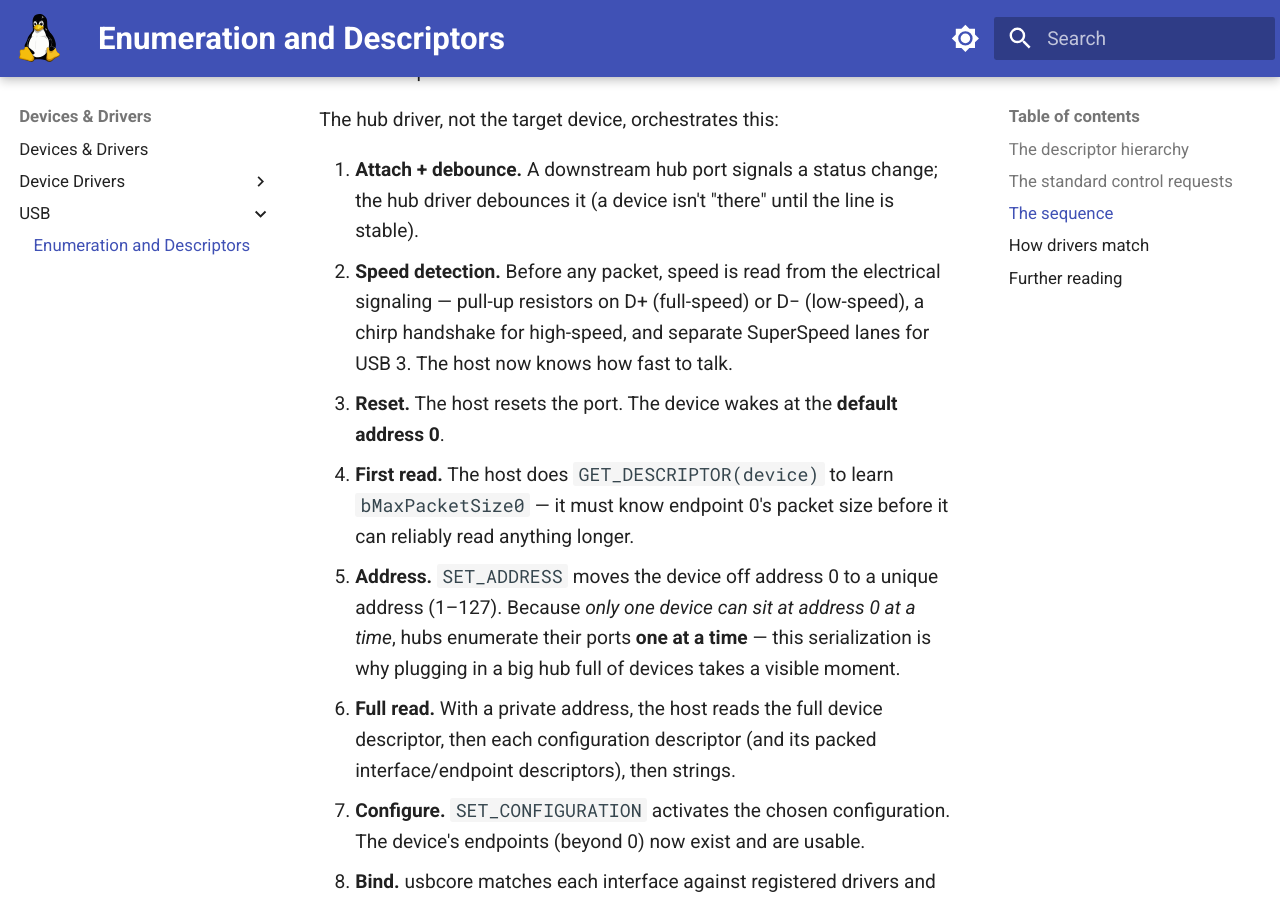
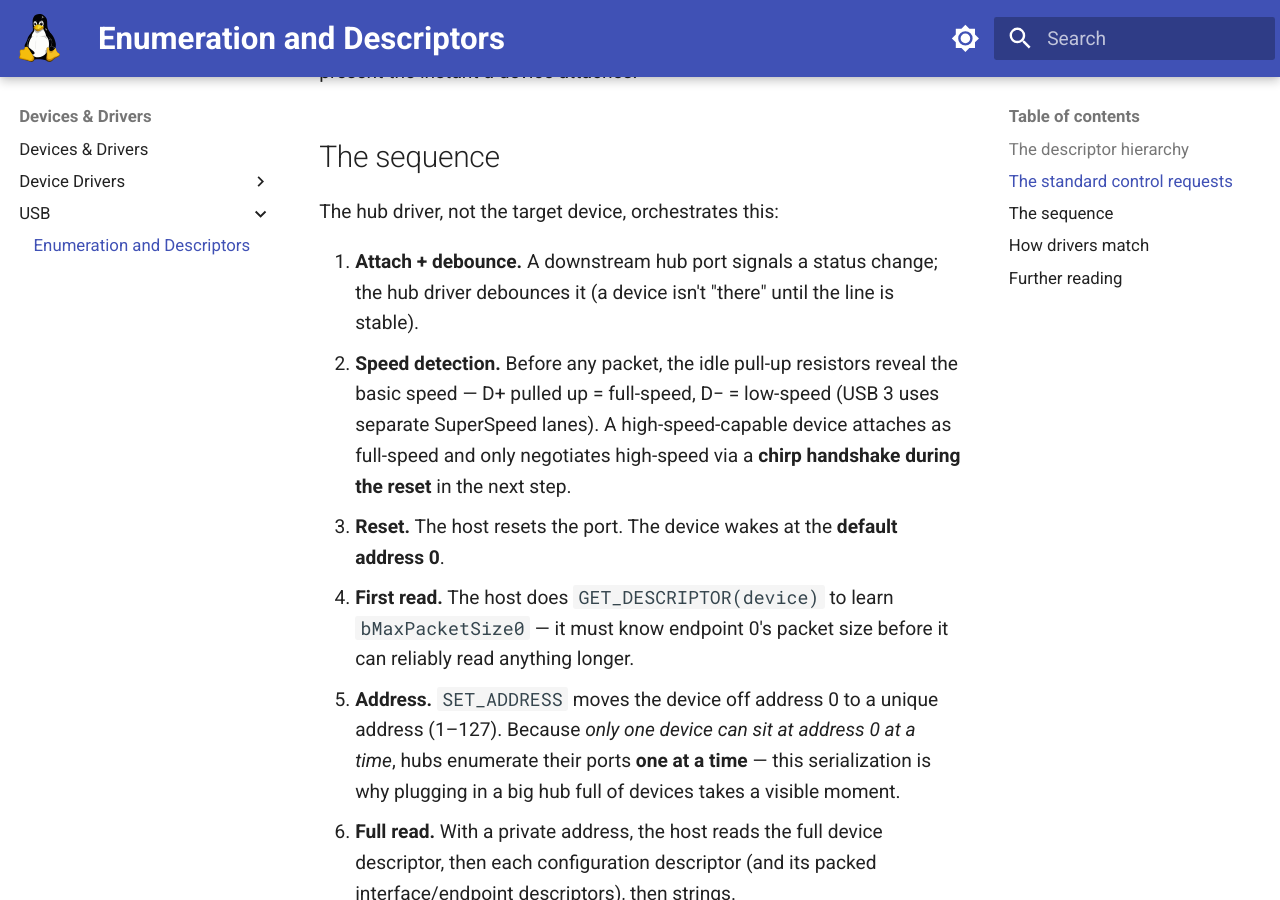
Before and after one commit to laveeshb/linux-kernel-internals, an MkDocs documentation site: the page built from docs/usb/enumeration.md, in a window 1280 px wide and 900 px high, scrolled down 2527 px. Built offline with MkDocs 1.6.1 and Material for MkDocs 9.7.7, drawn with Linux system fonts in a browser that asks for light colours; some of the changed text lies outside the part shown.

Commit message:
usb: fix chirp timing and HID report descriptor (review fixes)
High-speed is negotiated via the chirp handshake DURING reset, not read from
the idle pull-ups beforehand (only low/full-speed is). And a HID device's
report descriptor is fetched separately via GET_DESCRIPTOR(Report), not packed
into the configuration blob like the CDC union descriptor.

```diff
--- a/docs/usb/enumeration.md
+++ b/docs/usb/enumeration.md
@@ -28,7 +28,7 @@
 - **Endpoint descriptor** — one data pipe: its address and direction, its [transfer type](README.md), its max packet size, and `bInterval` (the polling period for interrupt/isochronous endpoints).
 - **String descriptors** — optional human-readable UTF-16 strings (manufacturer, product, serial) referenced by index.
 
-Class drivers layer their own **class-specific descriptors** into this tree — the HID report descriptor, the CDC union descriptor — which the class driver, not usbcore, interprets.
+Class drivers layer their own **class-specific descriptors** into this tree — for example the CDC union descriptor, or the short HID descriptor — which the class driver, not usbcore, interprets. Some class data lives *outside* the tree entirely: a HID device's actual **report descriptor** isn't packed into the configuration blob but fetched separately with a class-specific `GET_DESCRIPTOR(Report)`.
 
 ## The standard control requests
 
@@ -49,7 +49,7 @@
 The hub driver, not the target device, orchestrates this:
 
 1. **Attach + debounce.** A downstream hub port signals a status change; the hub driver debounces it (a device isn't "there" until the line is stable).
-2. **Speed detection.** Before any packet, speed is read from the electrical signaling — pull-up resistors on D+ (full-speed) or D− (low-speed), a chirp handshake for high-speed, and separate SuperSpeed lanes for USB 3. The host now knows how fast to talk.
+2. **Speed detection.** Before any packet, the idle pull-up resistors reveal the basic speed — D+ pulled up = full-speed, D− = low-speed (USB 3 uses separate SuperSpeed lanes). A high-speed-capable device attaches as full-speed and only negotiates high-speed via a **chirp handshake during the reset** in the next step.
 3. **Reset.** The host resets the port. The device wakes at the **default address 0**.
 4. **First read.** The host does `GET_DESCRIPTOR(device)` to learn `bMaxPacketSize0` — it must know endpoint 0's packet size before it can reliably read anything longer.
 5. **Address.** `SET_ADDRESS` moves the device off address 0 to a unique address (1–127). Because *only one device can sit at address 0 at a time*, hubs enumerate their ports **one at a time** — this serialization is why plugging in a big hub full of devices takes a visible moment.
```
